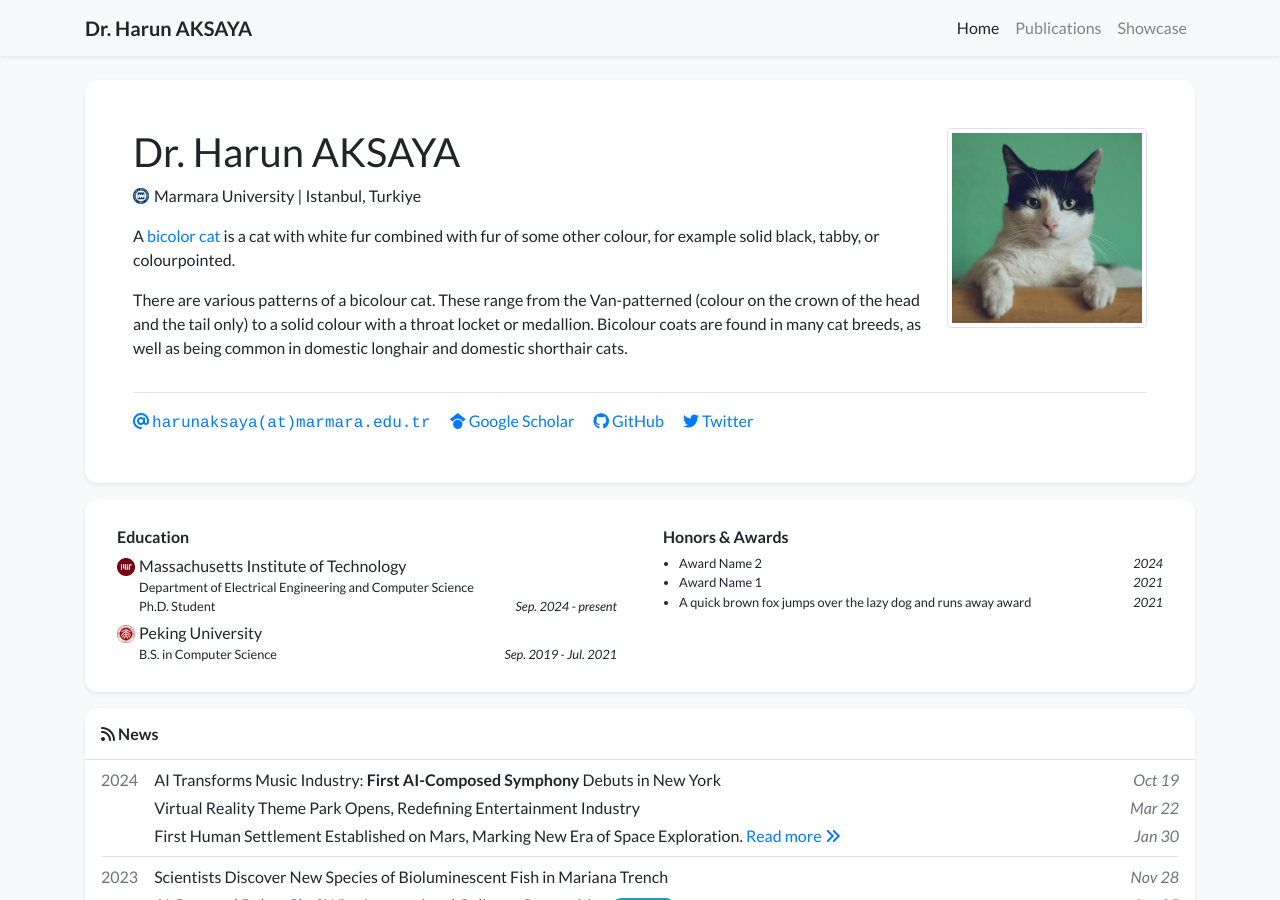
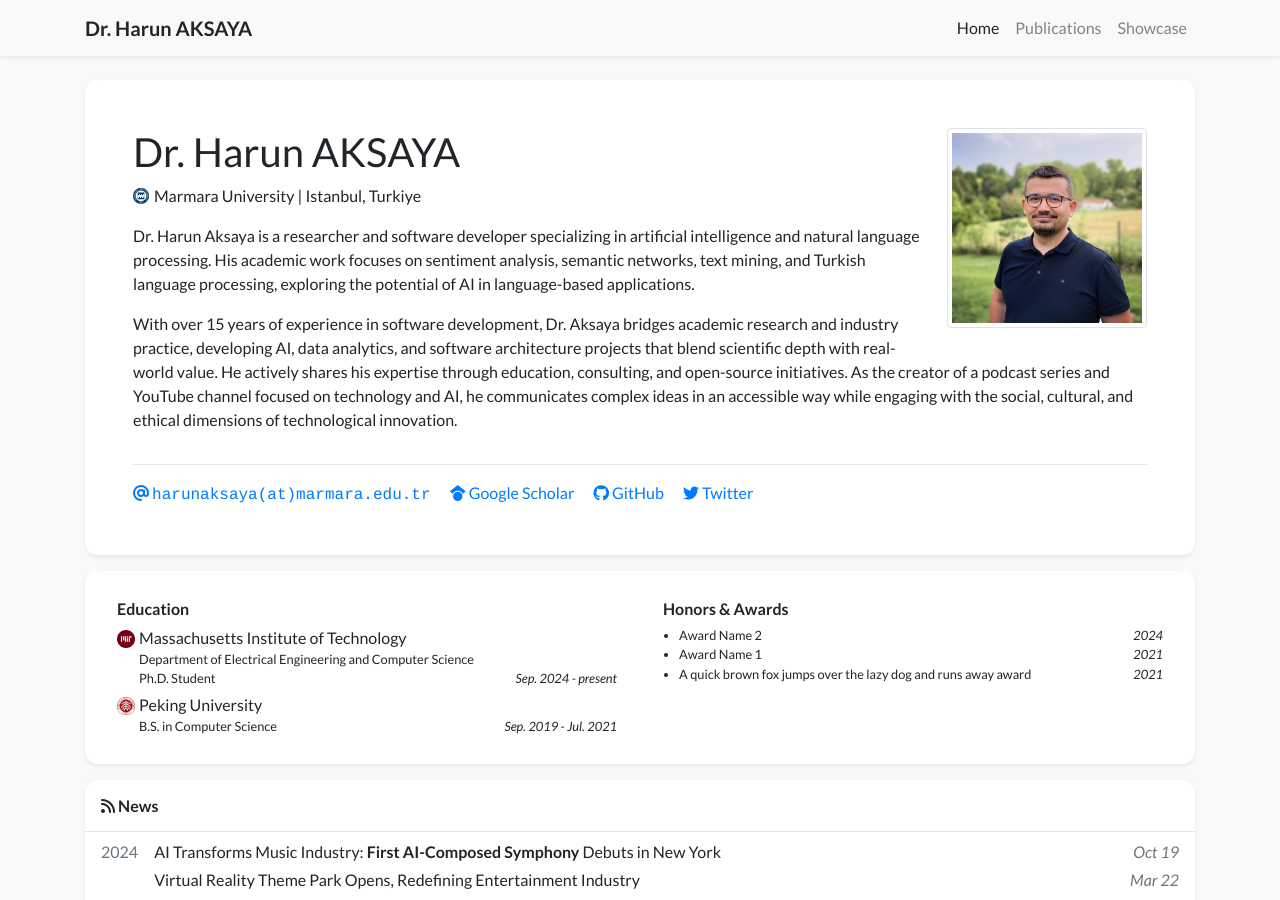
Before and after one commit to harunaksaya/harunaksaya.github.io, a Jekyll site: the page built from index.html, in a window 1280 px wide and 900 px high. Built offline with Jekyll 4.4.1, drawn with Linux system fonts in a browser that asks for light colours; nearby versions of some CDN libraries; a style sheet for code colours, icons or effects is not loaded.

Commit message:
profil bitti

```diff
--- a/_data/profile.yml
+++ b/_data/profile.yml
@@ -10,9 +10,9 @@ positions:
 
 email: "harunaksaya@marmara.edu.tr"
 # cv_link: link-to-your-cv-file
-gscholar: xFmQpf4AAAAJ  # This is an example, replace it with your own Google Scholar ID
-github: your_github_id
-twitter: your_twitter_id  # Do not include the '@' symbol
+gscholar: WJfY6kAAAAJ&gmla=AH8HC4wk03uOBXZ3umIU6iIux65vceZOPHDEZP8BXwbCUhqOgHX-QVUnPVagyVH8ipRvLORGwhtt8JXHwxTNd-Jt0zjwWXs_zQ5KmS5X3RuXntbuPbA09u7W  # This is an example, replace it with your own Google Scholar ID
+github: haksaya
+twitter: harunaksaya  # Do not include the '@' symbol
 # wechat_qrcode: /assets/images/etc/wechat.jpg
 # wechat_prompt: >-
 #   Please tell me your <strong>name</strong> and <strong>affiliation</strong> (current or past) when adding my wechat. Thanks!
@@ -22,15 +22,13 @@ twitter: your_twitter_id  # Do not include the '@' symbol
 short_bio_text_justify: false
 short_bio: >-
   <p>
-    A <a href="https://en.wikipedia.org/wiki/Bicolor_cat" target="_blank">bicolor cat</a> is a cat with white fur combined with fur of some other colour, for example solid black, tabby, or colourpointed.
+  Dr. Harun Aksaya is a researcher and software developer specializing in artificial intelligence and natural language processing. His academic work focuses on sentiment analysis, semantic networks, text mining, and Turkish language processing, exploring the potential of AI in language-based applications.
   </p>
   <p>
-    There are various patterns of a bicolour cat. These range from the Van-patterned (colour on the crown of the head
-    and the tail only) to a solid colour with a throat locket or medallion. Bicolour coats are found in many cat breeds,
-    as well as being common in domestic longhair and domestic shorthair cats.
+  With over 15 years of experience in software development, Dr. Aksaya bridges academic research and industry practice, developing AI, data analytics, and software architecture projects that blend scientific depth with real-world value. He actively shares his expertise through education, consulting, and open-source initiatives. As the creator of a podcast series and YouTube channel focused on technology and AI, he communicates complex ideas in an accessible way while engaging with the social, cultural, and ethical dimensions of technological innovation.
   </p>
 
-portrait_url: /assets/images/photos/portrait.jpg
+portrait_url: /assets/images/photos/haksaya.jpg
 portrait_caption: >-
   Photo by Manja Vitolic on Unsplash (this caption is optional, comment it out to disable).
 
```
Also changed, not shown: assets/images/photos/haksaya.jpg (added).
